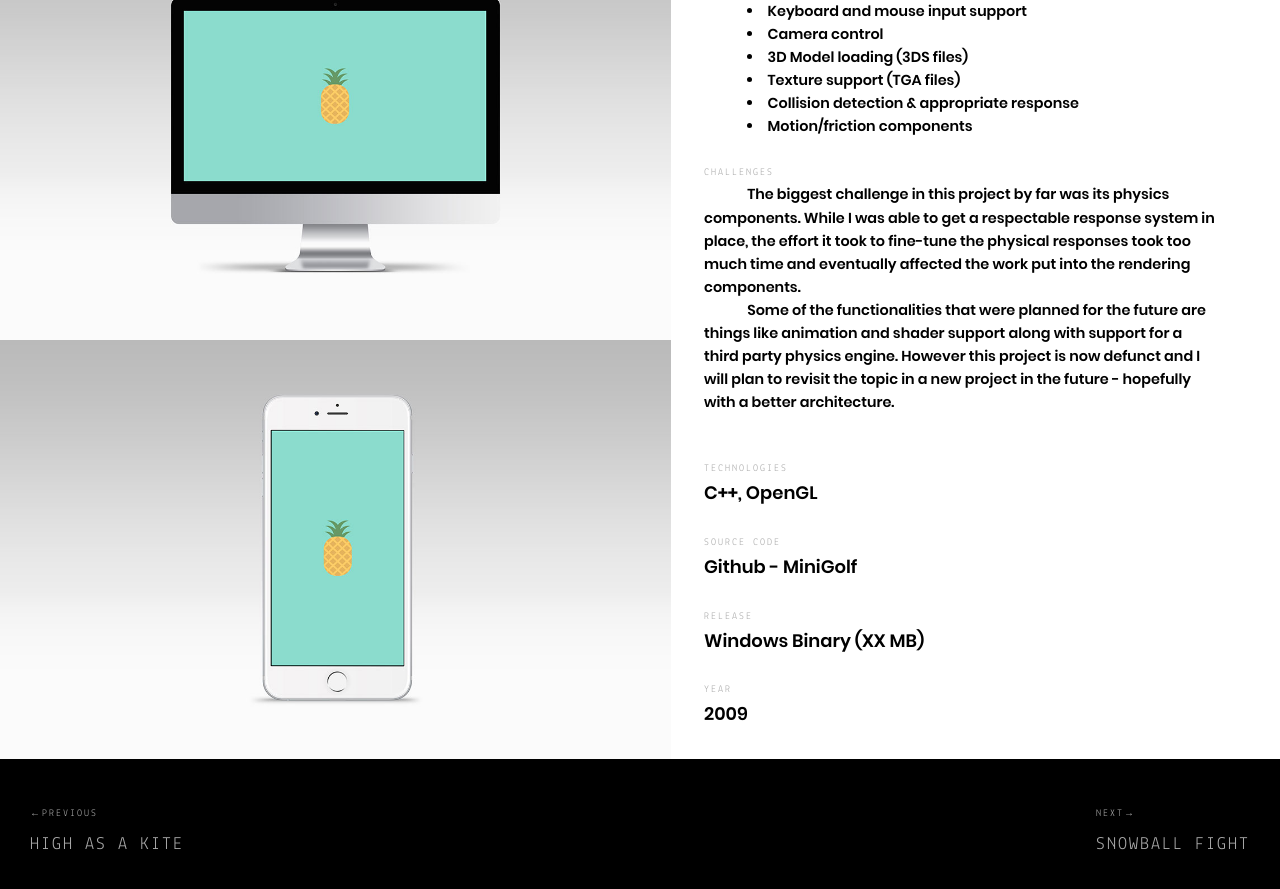
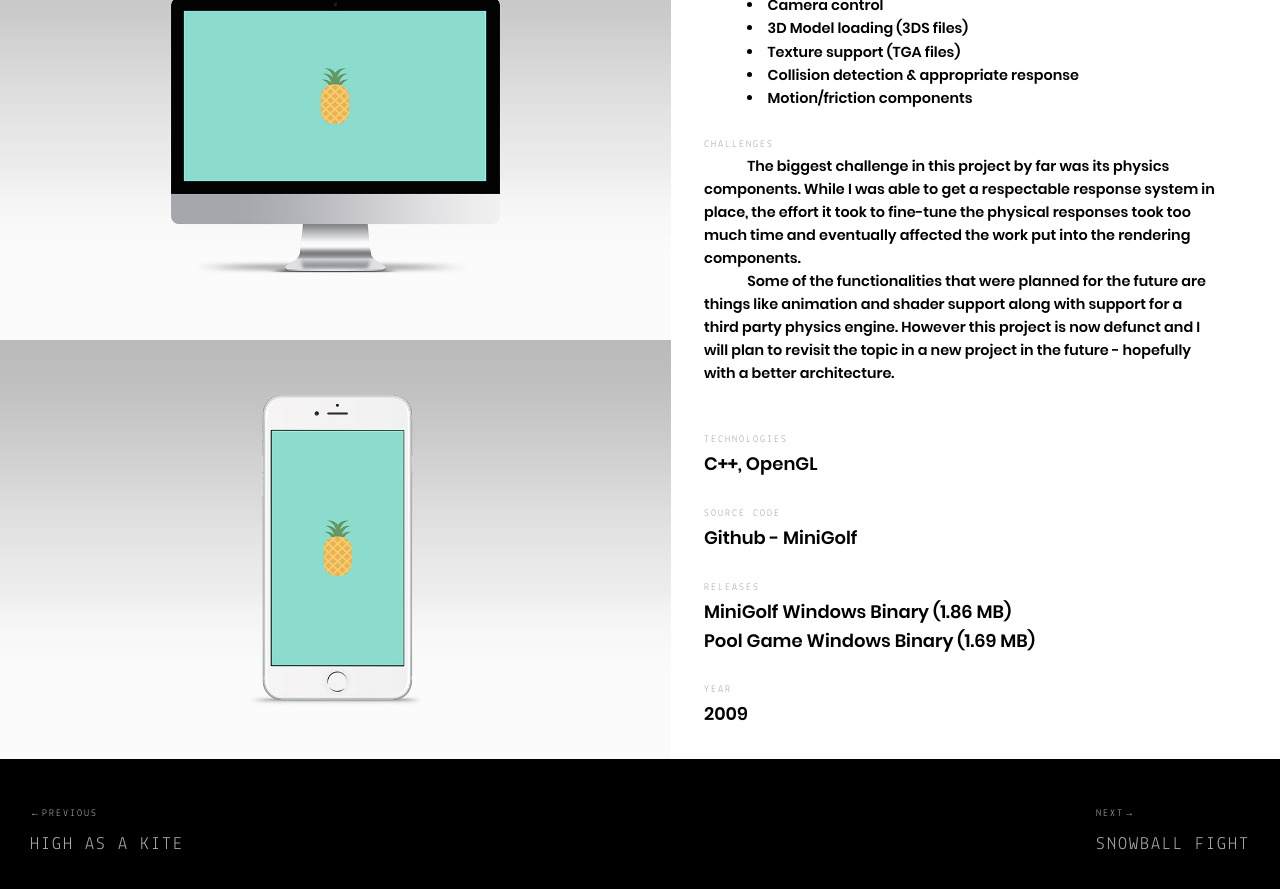
Before and after one commit to indusninja/portfolio-site-v2, a Jekyll site: the page built from _posts/projects/2009-12-20-minigolf.md, in a window 1280 px wide and 900 px high, scrolled down 677 px. Shown: the top 889 px of the window. Built offline with Jekyll 4.4.1, drawn with Linux system fonts in a browser that asks for light colours.

Commit message:
added the links to the correct repo, release and video

```diff
--- a/_posts/projects/2009-12-20-minigolf.md
+++ b/_posts/projects/2009-12-20-minigolf.md
@@ -15,16 +15,19 @@
 
 source:
   provider: "Github - MiniGolf"
-  url: "https://github.com/indusninja"
+  url: "https://github.com/indusninja/gnome-engine"
 
 releases:
   - release:
-    title: "Windows Binary (XX MB)"
-    url: "https://github.com/indusninja"
+    title: "MiniGolf Windows Binary (1.86 MB)"
+    url: "https://github.com/indusninja/gnome-engine/releases/download/v1.0/MiniGolf-win32.zip"
+  - release:
+    title: "Pool Game Windows Binary (1.69 MB)"
+    url: "https://github.com/indusninja/gnome-engine/releases/download/v1.0/Pool-win32.zip"
 
 videos:
   - video:
-    url: "https://www.youtube.com/watch?v=IhSyWZQzmTE"
+    url: "https://www.youtube.com/watch?v=98T6l3yFs0I"
     alt: "Gameplay video"
 
 images:
```
Also changed, not shown: 1 other file.
